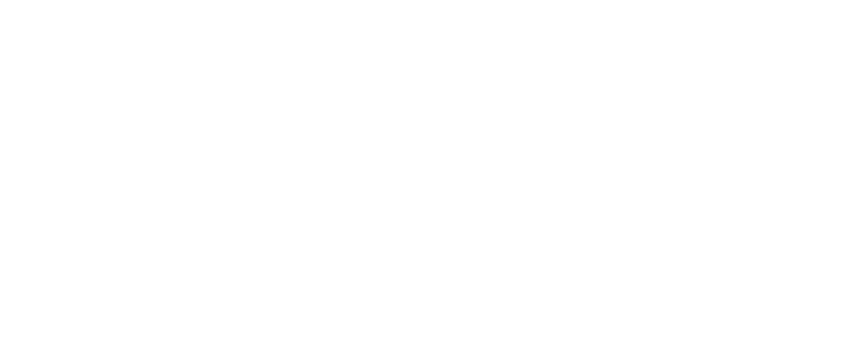
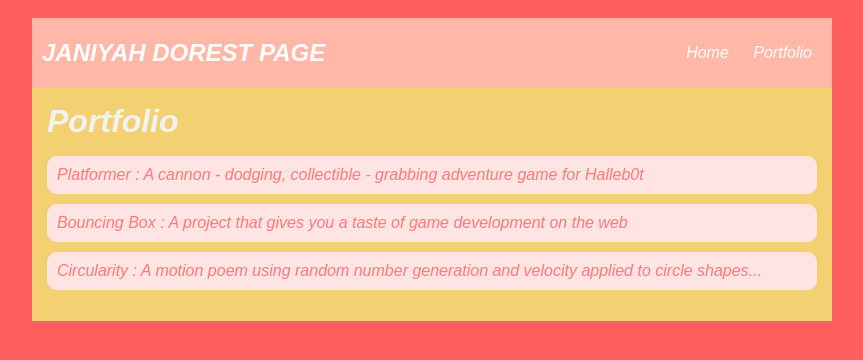
Before and after one commit to JANIYAH01/JANIYAH01.github.io, a plain HTML site: page portfolio.html in a window 1280 px wide. Shown: the whole page, without its empty margins (208-1071 px from the left). Drawn offline with Linux system fonts and the light colour scheme.

Commit message:
finished

```diff
--- a/portfolio.html
+++ b/portfolio.html
@@ -1,11 +1,33 @@
 <!DOCTYPE HTML>
 <html>
     <head>
+      <title> janiyah dorest website</title>
+      <link rel="stylesheet" href="style.css" />
     </head>
 
     <body>
       <div id="all-contents">
-
+         <nav>
+            <h1> JANIYAH DOREST PAGE</h1>
+            <ul id="nav-ul">
+              <li class="nav-li">
+                  <a class="nav-a" href="index.html">Home</a>
+              </li>
+              <li class="nav-li">
+                  <a class="nav-a" href="portfolio.html">Portfolio</a>
+              </li>
+          </ul>
+         </nav>
+         <main>
+          <div class="content">
+              <h1>Portfolio</h1>
+              <ul id="portfolio">
+                <li><a href="projects/platformer/">Platformer : A cannon - dodging, collectible - grabbing adventure game for Halleb0t</a></li>
+                <li><a href="projects/bouncing-box/">Bouncing Box : A project that gives you a taste of game development on the web </a></li>
+                <li><a href="projects/circularity/">Circularity : A motion poem using random number generation and velocity applied to circle shapes...</a></li>
+              </ul>
+          </div>
+      </main>
       </div>
     </body>
 </html>
--- a/style.css
+++ b/style.css
@@ -55,10 +55,35 @@ main {
 
 /* portfolio styles */
 #interests {
-  border: 4px silver ridge;
+  border: 4px rgb(255, 238, 238) ridge;
   padding: 8px;
   Border-style: dotted;
 }
 h2, h3 {
   margin: 0px;
 }
+/* portfolio styles */
+.content h1 {
+  color: rgb(242, 242, 242);
+}
+
+#portfolio {
+  list-style-type: none;
+  padding-left: 0;
+}
+
+#portfolio li {
+  background: #ffe4e4;
+  padding: 10px;
+  border-radius: 10px;
+  margin-bottom: 10px;
+}
+
+#portfolio li:hover {
+  background: #a82f2f;
+}
+
+#portfolio a {
+  text-decoration: none;
+  color: #ff7878;
+}
```
Also changed, not shown: index.html (+2 -2 lines), projects/platformer/platformer.js (+35 -5 lines).
